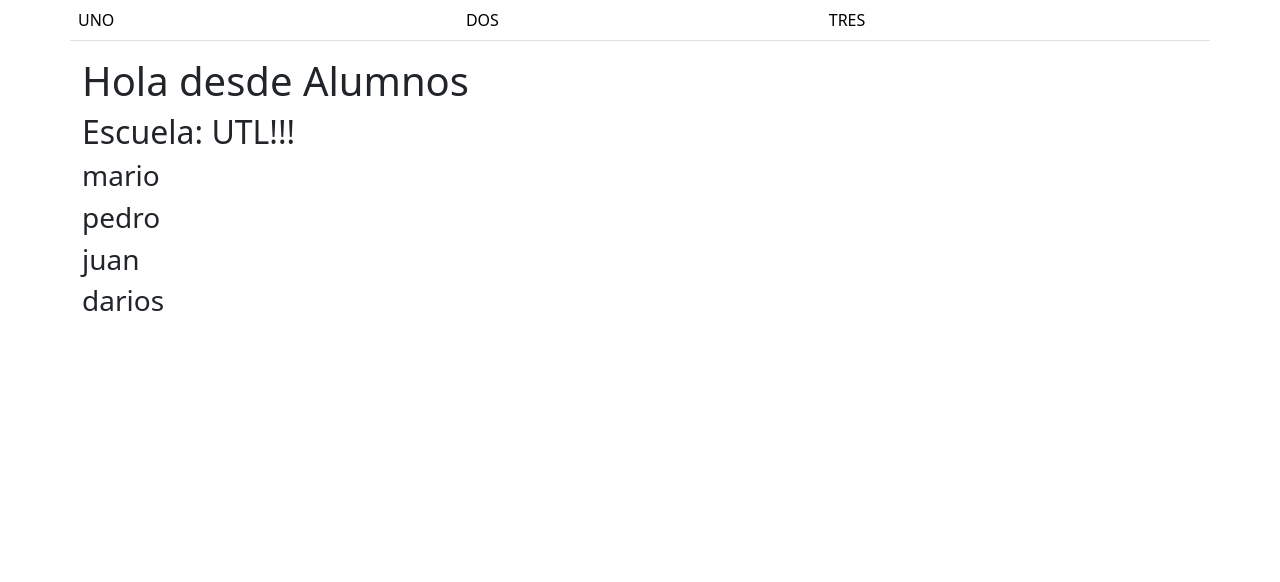
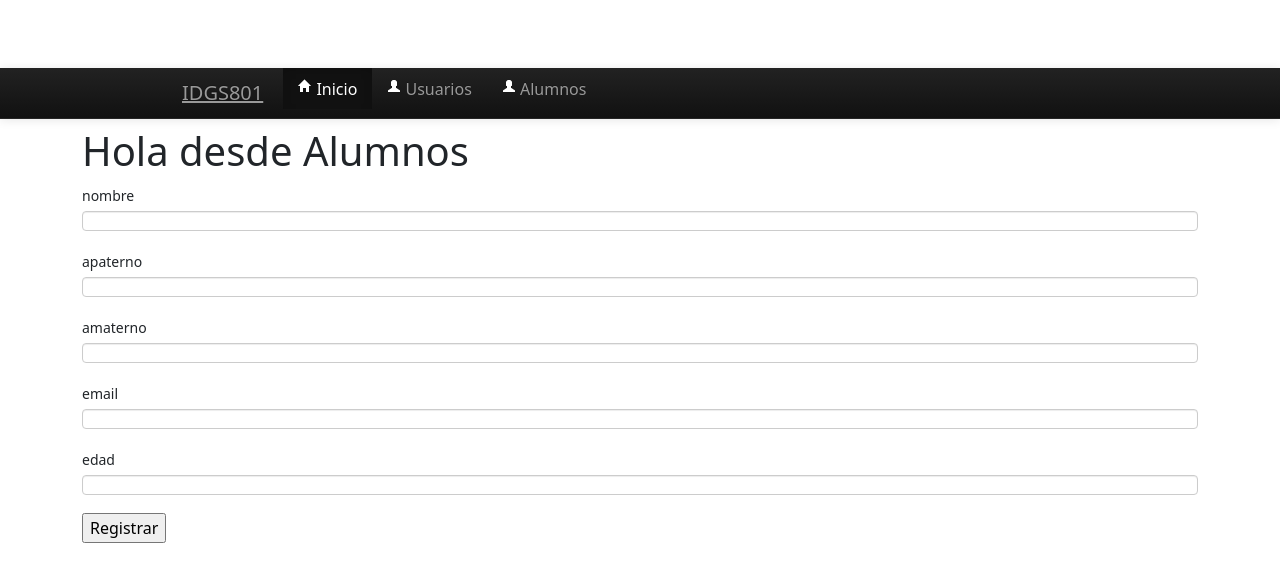
Before and after one commit to IDGS80121000026/IntroFlaskIDGS801, a Flask app: page /alumnos in a window 1280 px wide. Shown: the top 582 px of the page. Run offline with Flask 3, Linux system fonts and the light colour scheme; some libraries are stand-ins or nearby versions.

Commit message:
BEGP 29-01-2024

```diff
--- a/forms.py
+++ b/forms.py
@@ -1,8 +1,13 @@
 from wtforms import Form
-from wtforms import StringField,TelField
+from flask_wtf import FlaskForm
+from wtforms import StringField,TelField,IntegerField
+from wtforms import EmailField
+from wtforms.validators import DataRequired, Email
 
 
 class UserForm(Form):
-    nombre=StringField('nombre')
-    email=StringField('email')
-    apaterno=TelField('apaterno')
+    nombre= StringField('nombre')
+    apaterno= StringField('apaterno')
+    amaterno= StringField('amaterno')
+    email= EmailField('email')
+    edad= IntegerField('edad')
--- a/main.py
+++ b/main.py
@@ -1,4 +1,6 @@
 from flask import Flask,render_template, request
+
+import forms
 
 app=Flask(__name__)
 
@@ -7,11 +9,16 @@ app=Flask(__name__)
 def index():
     return render_template("index.html")
 
-@app.route("/alumnos")
+@app.route("/alumnos",methods=['GET','POST'])
 def alumnos():
-    titulo="UTL!!!"
+    alumno_clase= forms.UserForm(request.form)
+    if request.method=='POST':
+        pass
+
+    return render_template("alumnos.html",form=alumno_clase)
+    '''titulo="UTL!!!"
     nombres=["mario","pedro","juan","darios"]
-    return render_template("alumnos.html",titulo=titulo,nombres=nombres)
+    return render_template("alumnos.html",titulo=titulo,nombres=nombres)'''
 
 @app.route("/maestros")
 def maestros():
--- /dev/null
+++ b/templates/_macros.html
@@ -0,0 +1,10 @@
+{%macro datos(name, placeholder, type='text')%}
+
+<p><input name="{{name}}" type="{{type}}" placeholder="{{placeholder}}"></p>
+
+{%endmacro%}
+
+{%macro camposNuevos(field)%}
+<td>{{field.label}}</td>
+<dd>{{field(**kwargs) | safe}}</dd>
+{%endmacro%}
--- a/templates/alumnos.html
+++ b/templates/alumnos.html
@@ -1,10 +1,55 @@
-{% extends "layout.html" %}
+{% extends "layout2.html" %}
+
 {% block container %}
+{% import "_macros.html" as macros %}
 <h1>Hola desde Alumnos</h1>
-<h2>Escuela: {{titulo}}</h2>
-    {% for  nom in nombres%}
-        <h3>{{nom}}</h3>
 
-    {%endfor%}
+    <form action="">
+        <div class="row control- group" method="POST" novalidate>
+            <div class="form-groupform-group col-xs-12 floating-label-form-group ontrols">
+                <!--{{macros.datos("Nombre","NOMBRE")}}-->
+                {{macros.camposNuevos(form.nombre,class='form-control')}}
+            </div>
+        </div>
+
+        <div class="row control- group" method="POST" novalidate>
+            <div class="form-groupform-group col-xs-12 floating-label-form-group ontrols">
+                <!--{{macros.datos("Nombre","NOMBRE")}}-->
+                {{macros.camposNuevos(form.apaterno,class='form-control')}}
+            </div>
+        </div>
+
+        <div class="row control- group" >
+            <div class="form-groupform-group col-xs-12 floating-label-form-group ontrols">
+                <!--{{macros.datos("Nombre","NOMBRE")}}-->
+                {{macros.camposNuevos(form.amaterno,class='form-control')}}
+            </div>
+        </div>
+
+        <div class="row control- group" >
+            <div class="form-groupform-group col-xs-12 floating-label-form-group ontrols">
+                <!--{{macros.datos("Nombre","NOMBRE")}}-->
+                {{macros.camposNuevos(form.email,class='form-control')}}
+            </div>
+        </div>
+
+        <div class="row control- group" >
+            <div class="form-groupform-group col-xs-12 floating-label-form-group ontrols">
+                <!--{{macros.datos("Nombre","NOMBRE")}}-->
+                {{macros.camposNuevos(form.edad,class='form-control')}}
+            </div>
+        </div>
+        <input type="submit" id="btn1" name="btn1" value="Registrar">
+
+
+
+
+    </form>
+
+    <!--<h2>Escuela: {{titulo}}</h2>
+        {% for  nom in nombres%}
+            <h3>{{nom}}</h3>
+
+        {%endfor%}-->
 
 {%endblock%}
--- a/templates/layout2.html
+++ b/templates/layout2.html
@@ -14,7 +14,7 @@
 <body>
 
     <div class="navbar navbar navbar-inverse navbar-fixed-top">
-        <div class="navbar-inner">
+        <div class="navbar-inner" style="width: 100%;">
             <div class="container">
                 <a class="brand" href="">
                     IDGS801
@@ -43,7 +43,7 @@
         </div>
     </div>
     <div class="container">
-        {% block content%}
+        {% block container%}
         {% endblock %}
     </div>
 </body>
```
